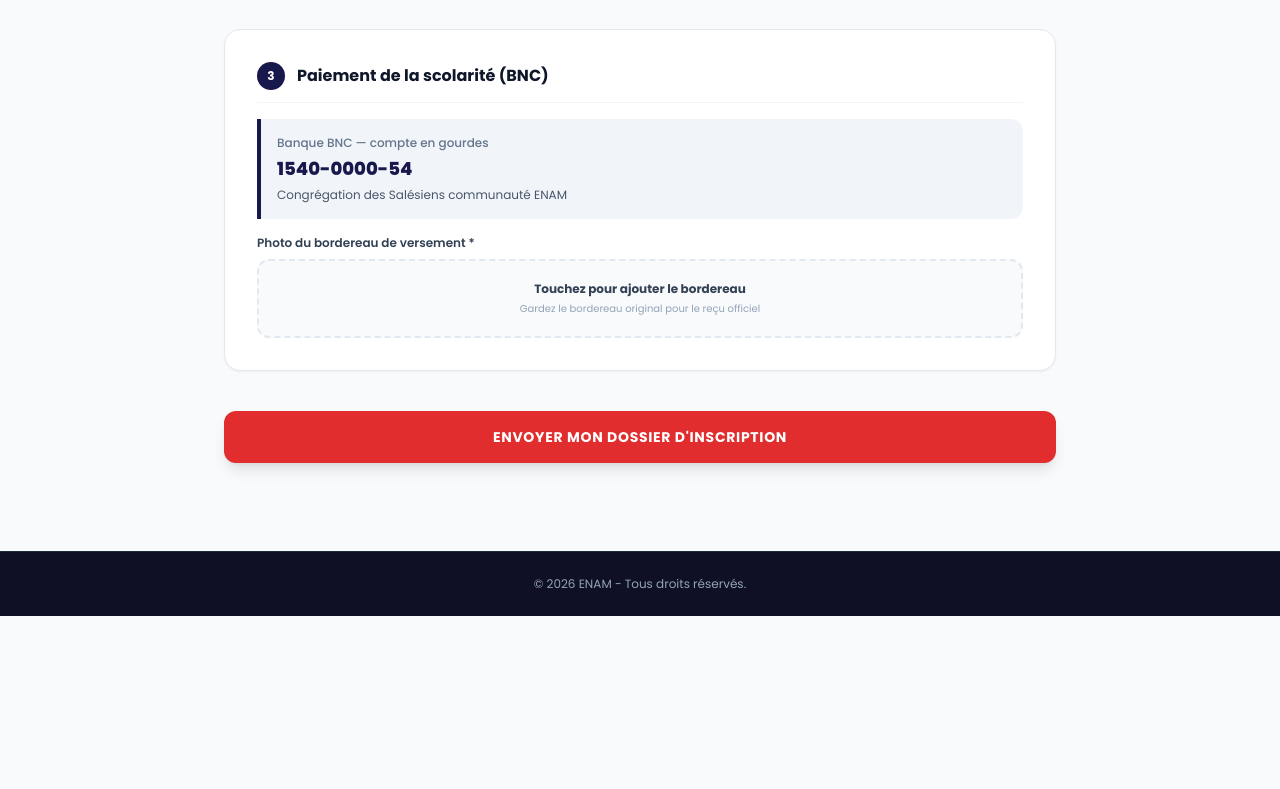
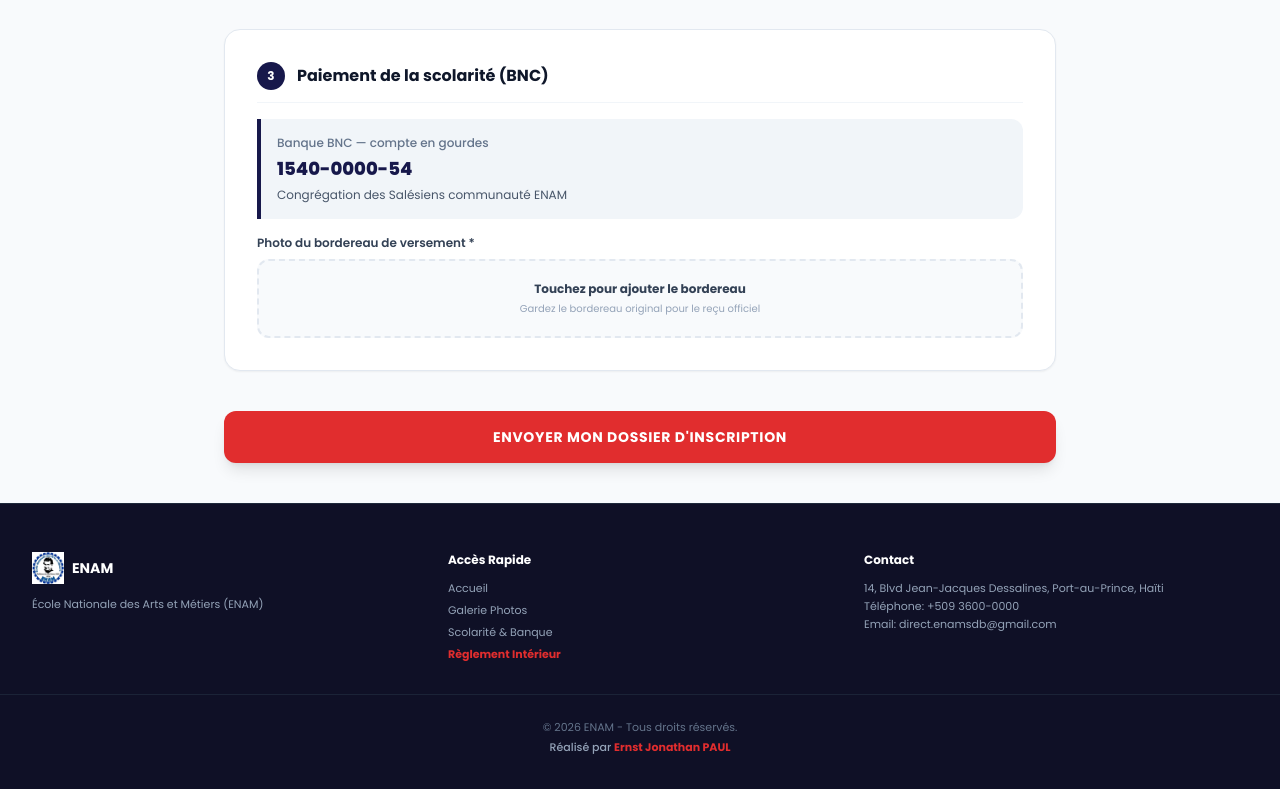
Before and after one commit to jonathan-dev03/ENAM, a plain HTML site: page inscription.html in a window 1280 px wide. Shown: the part 1012-1801 px from the top of the page. Before the commit the page ends 1628 px from the top, so only its background shows below. Drawn offline with nearby package versions, Linux system fonts and the light colour scheme.

Commit message:
Ajoute chanjman

```diff
--- a/inscription.html
+++ b/inscription.html
@@ -212,8 +212,45 @@
     </main>
 
     <!-- FOOTER -->
-    <footer class="bg-enam-darkBg text-slate-400 py-6 text-xs text-center border-t border-slate-800 mt-12">
-        <p>© 2026 ENAM - Tous droits réservés.</p>
+    <footer id="footer" class="bg-enam-darkBg text-slate-400 py-12 border-t border-slate-800 text-xs">
+        <div class="max-w-7xl mx-auto px-4 sm:px-6 lg:px-8 grid grid-cols-1 md:grid-cols-3 gap-8 mb-8">
+            <div>
+                <div class="flex items-center space-x-2 mb-3">
+                    <img src="logo-enam.jpeg"
+                         onerror="this.onerror=null; this.src='https://cdn-icons-png.flaticon.com/512/3135/3135755.png'" class="w-8 h-8 object-contain">
+                    <span class="font-bold text-white text-sm">ENAM</span>
+                </div>
+                <p class="text-[11px] text-slate-400 leading-relaxed">
+                    École Nationale des Arts et Métiers (ENAM)
+                </p>
+            </div>
+
+            <div>
+                <h4 class="font-bold text-white mb-3">Accès Rapide</h4>
+                <ul class="space-y-1.5 text-[11px]">
+                    <li><a href="index.html" class="hover:text-white">Accueil</a></li>
+                    <li><a href="#galerie" class="hover:text-white">Galerie Photos</a></li>
+                    <li><a href="#scolarite" class="hover:text-white">Scolarité & Banque</a></li>
+                    <li><a href="reglement.html" class="hover:text-white text-enam-red font-bold">Règlement Intérieur</a></li>
+                </ul>
+            </div>
+
+            <div>
+                <h4 class="font-bold text-white mb-3">Contact</h4>
+                <p class="text-[11px] text-slate-400 leading-relaxed">
+                    14, Blvd Jean-Jacques Dessalines, Port-au-Prince, Haïti<br>
+                    Téléphone: +509 3600-0000<br>
+                    Email: direct.enamsdb@gmail.com
+                </p>
+            </div>
+        </div>
+
+        <div class="border-t border-slate-800/80 pt-6 text-center text-[11px] text-slate-500">
+            <p>© 2026 ENAM - Tous droits réservés.</p>
+            <p class="mt-1 font-medium text-slate-400">
+                Réalisé par <a href=#Jonathan class="text-enam-red hover:underline font-bold transition-colors">Ernst Jonathan PAUL</a>
+            </p>
+        </div>
     </footer>
 
     <script>
```
Also changed, not shown: index.html (+0 -3 lines).
